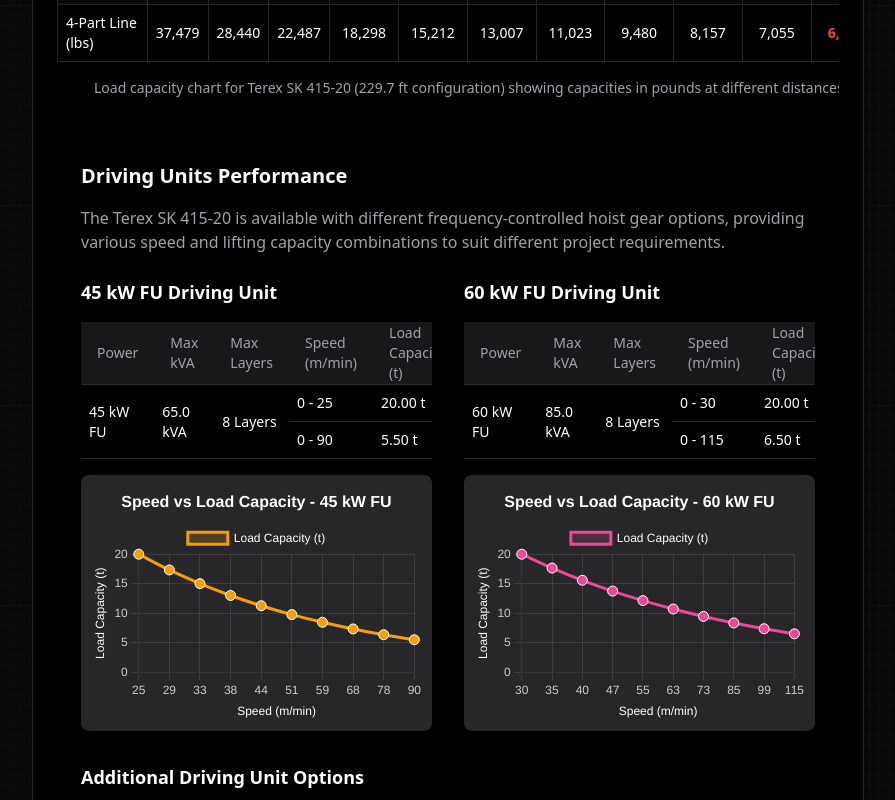
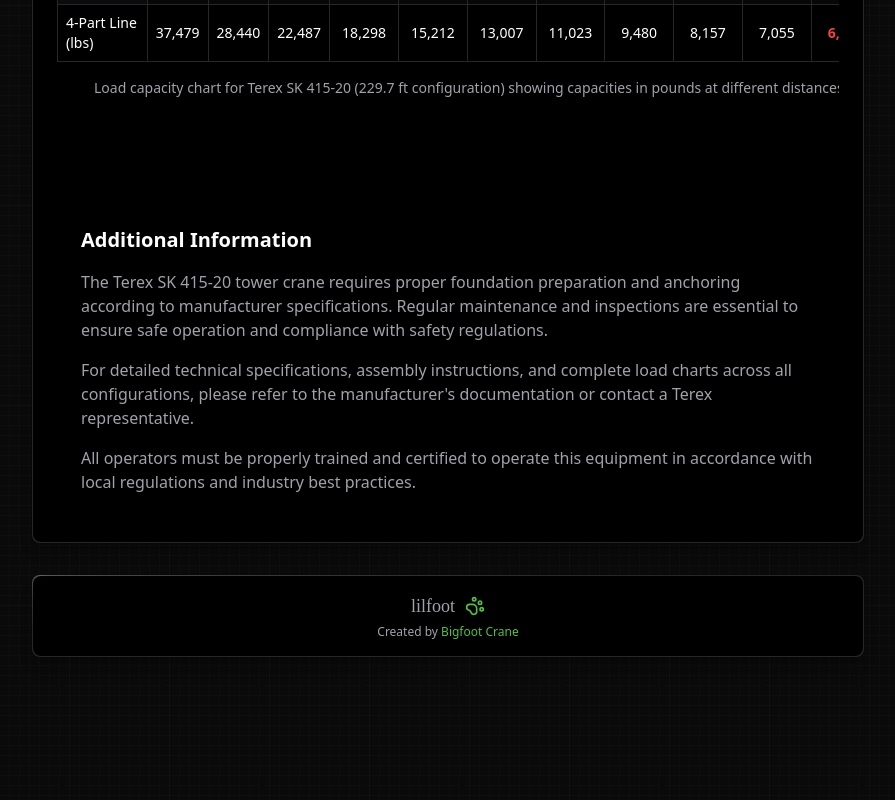
Before and after one commit to ArsCodeAmatoria/lilfoot, a Next.js app: page /tower-crane/terex-sk-415-20 in a window 1280 px wide. Shown: the part 5000-5800 px from the top of the page, without its empty margins (336-1231 px from the left). Built offline with nearby package versions, Linux system fonts and the light colour scheme; a web font is replaced by a local one.

Commit message:
Remove Driving Units Performance section from Terex SK 415-20 page

```diff
--- a/app/tower-crane/terex-sk-415-20/page.tsx
+++ b/app/tower-crane/terex-sk-415-20/page.tsx
@@ -11,7 +11,6 @@ import {
   TableCell,
   TableCaption,
 } from '#/components/ui/table';
-import TerexDrivingUnitsSectionWrapper from '../../components/TerexDrivingUnitsSectionWrapper';
 import TerexLoadDiagramWrapper from '../../components/TerexLoadDiagramWrapper';
 import TerexLoadDiagram229Wrapper from '../../components/TerexLoadDiagram229Wrapper';
 
@@ -274,9 +273,6 @@ export default function TerexSK41520Page() {
             <h3 className="text-xl text-white mb-4">229.7 ft Configuration - Load Diagram Chart</h3>
             <TerexLoadDiagram229Wrapper />
           </div>
-
-          {/* Driving Units Section */}
-          <TerexDrivingUnitsSectionWrapper />
         </div>
       </section>
 
```
